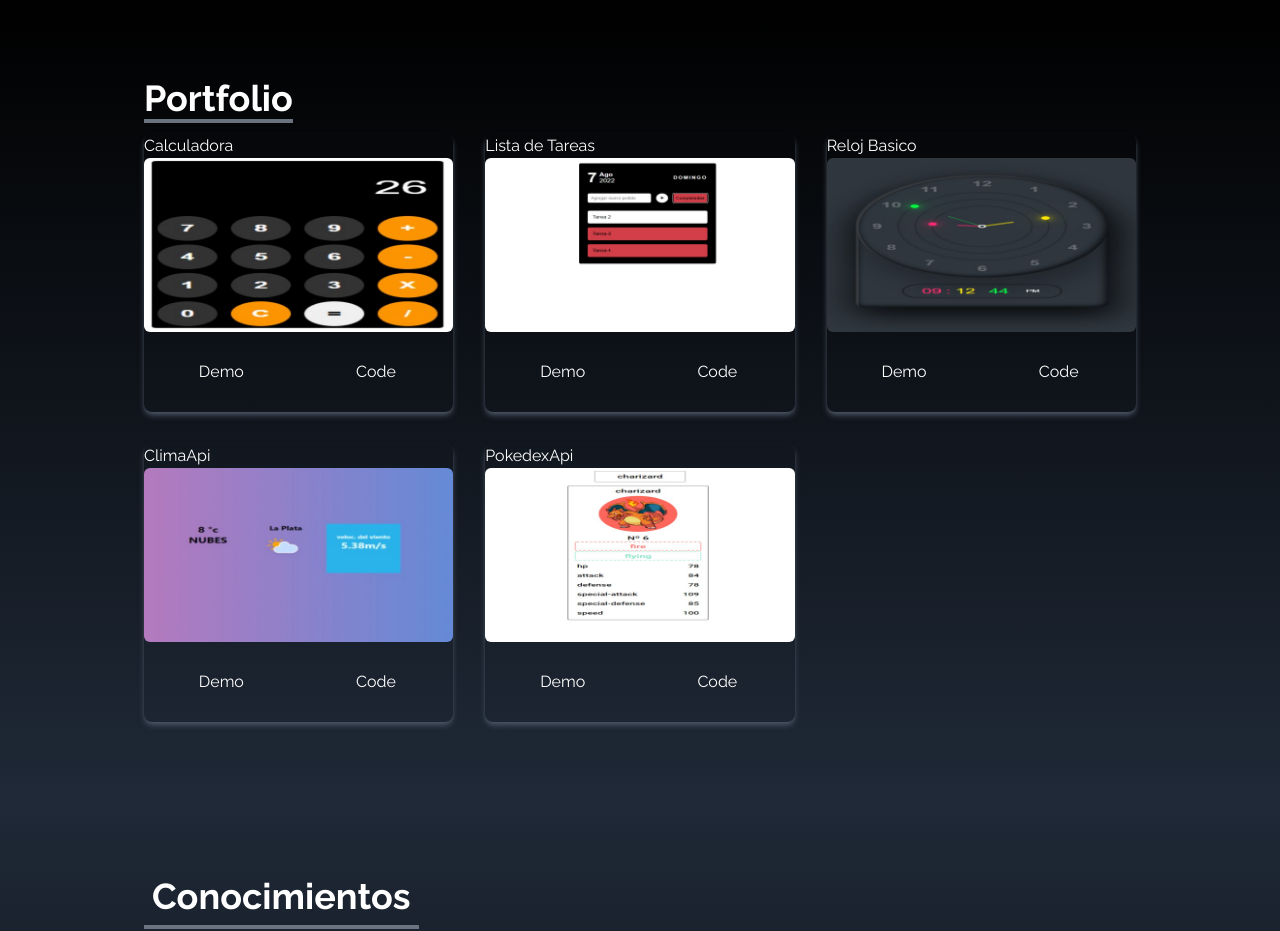
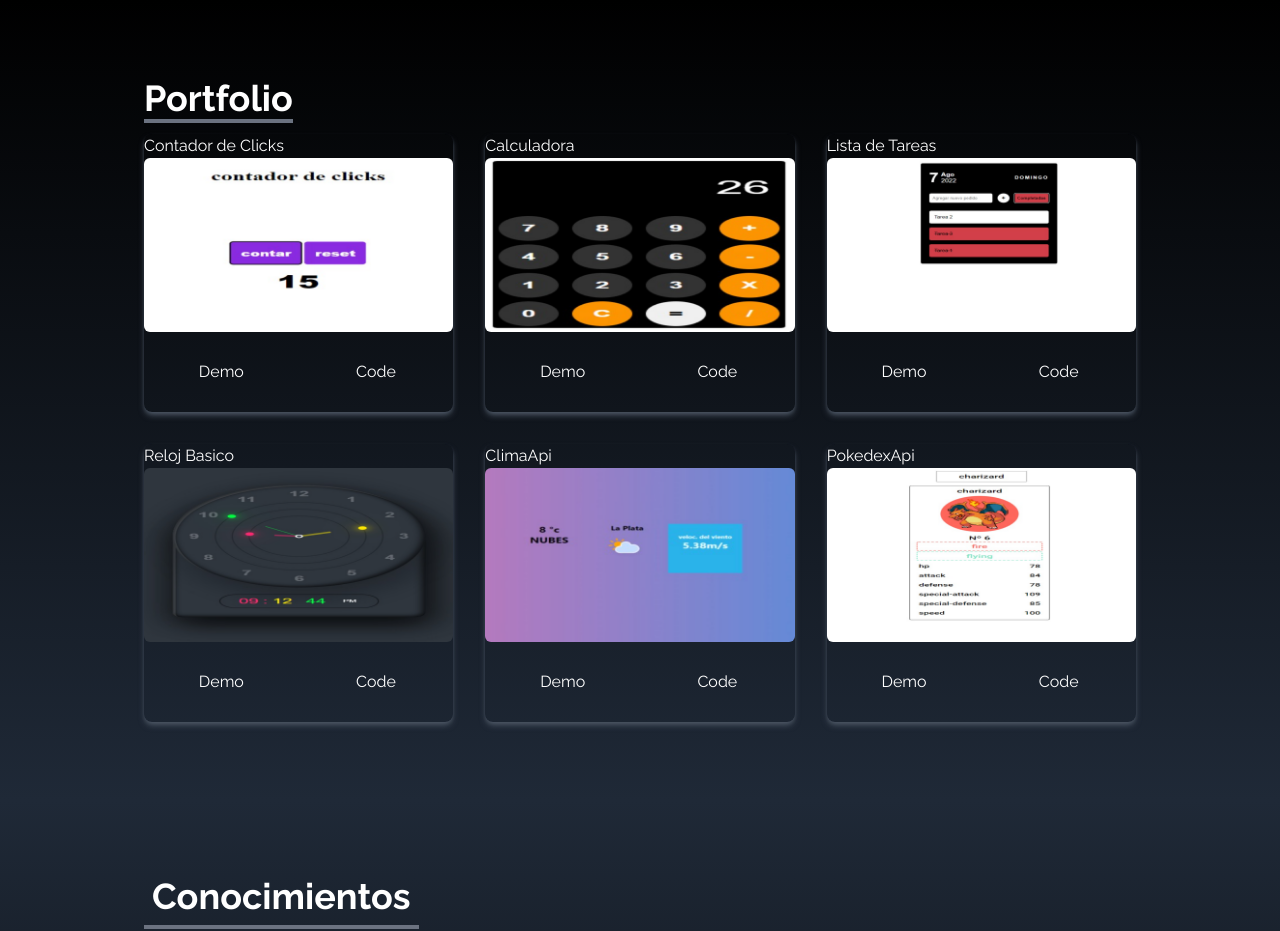
Before and after one commit to emaaa182/Portfolio, a React (Create React App) app: page / in a window 1280 px wide. Shown: the part 1600-2531 px from the top of the page. Built offline with nearby package versions, Linux system fonts and the light colour scheme.

Commit message:
correcion2

```diff
--- a/src/components/Portfolio.jsx
+++ b/src/components/Portfolio.jsx
@@ -1,4 +1,5 @@
 import React from "react";
+import contarClicks from "../assets/portfolio/contarClicks.png";
 import climaApp from "../assets/portfolio/climaApp.png";
 import toDoList from "../assets/portfolio/toDoList.png";
 import calculadora from "../assets/portfolio/calculadora.png";
@@ -9,34 +10,43 @@ const Portfolio = () => {
   const portfolios = [
     {
       id: 1,
+      src: contarClicks,
+      nombre:"Contador de Clicks",
+      link:"https://contarclicks.netlify.app/",
+      link2:"https://github.com/emaaa182/contador-clicks-vanilla-js"
+
+    },
+    {
+      id: 2,
       src: calculadora,
       nombre:"Calculadora",
       link:"https://calculadora-basica-demo.netlify.app/",
       link2:"https://github.com/emaaa182/basic-calculator-js"
     },
+
     {
-      id: 2,
+      id: 3,
       src: toDoList,
       nombre:"Lista de Tareas",
       link:"https://lista-de-tareas-demo.netlify.app/",
       link2:"https://github.com/emaaa182/to-do-list"
     },
     {
-      id: 3,
+      id: 4,
       src: relojjs,
       nombre:"Reloj Basico",
       link:"https://reloj-js-demo.netlify.app/",
       link2:"https://github.com/emaaa182/reloj-JS"
     },
     {
-      id: 4,
+      id: 5,
       src: climaApp,
       nombre:"ClimaApi",
       link:"https://clima-app-demo.netlify.app/",
       link2:"https://github.com/emaaa182/weather-app-js"
     },
     {
-      id: 5,
+      id: 6,
       src: pokedex,
       nombre:"PokedexApi",
       link:"https://pokedex-api-demo.netlify.app/",
```
